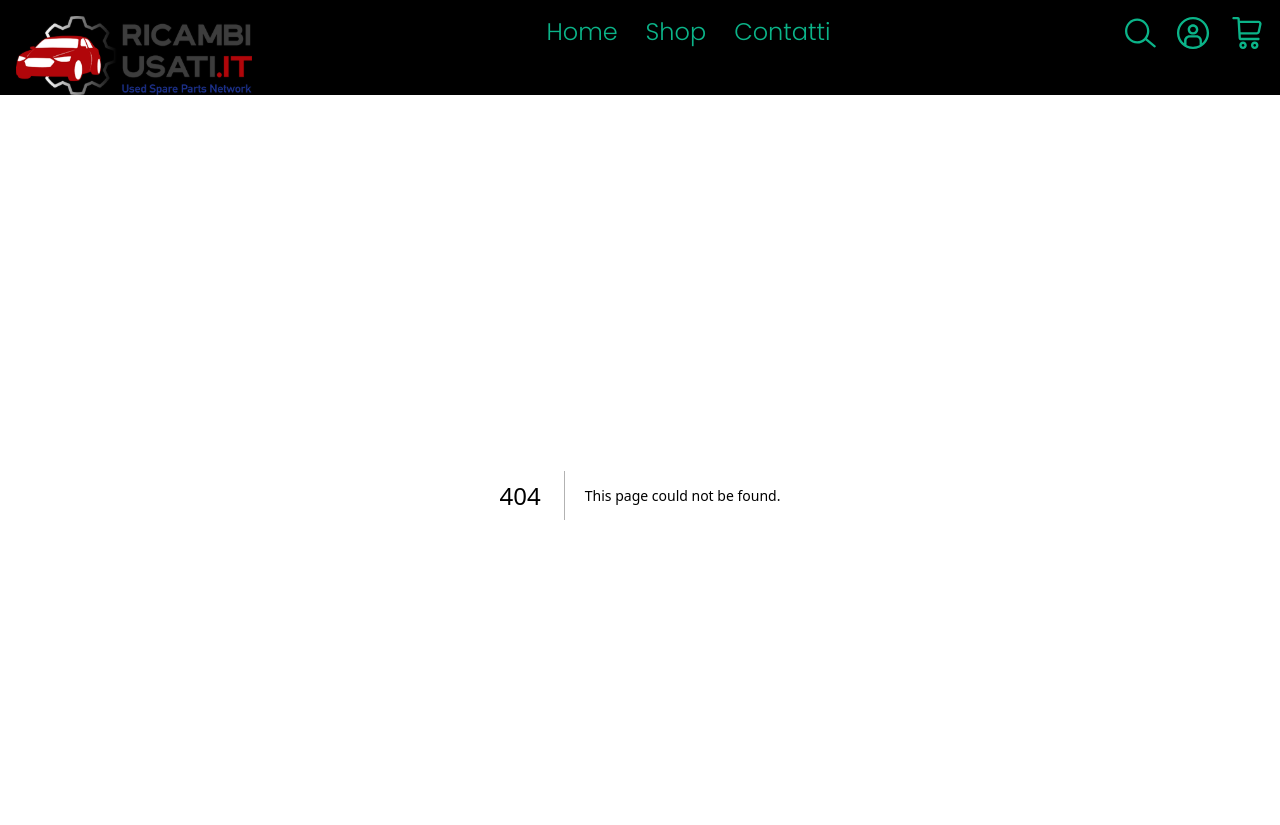
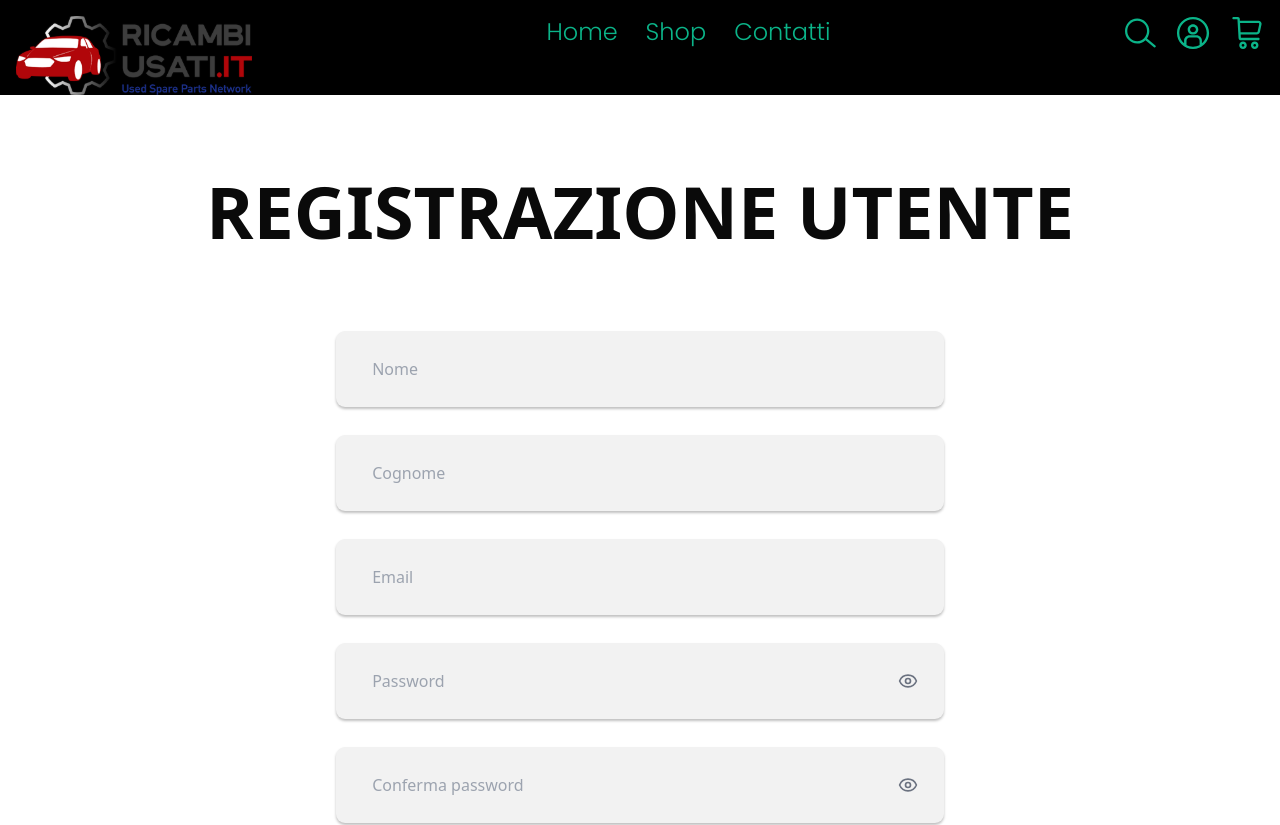
Before and after one commit to IvanCardi/ricambi-usati-fe, a Next.js app: page /registrazione-privati in a window 1280 px wide. Before the commit this address had no page. Shown: the top 825 px of the page. Built offline with nearby package versions, Linux system fonts and the light colour scheme.

Commit message:
feat: adds private registration page

```diff
--- /dev/null
+++ b/src/app/components/form-pass-input.tsx
@@ -0,0 +1,35 @@
+import { Eye, EyeClosed } from "lucide-react";
+import { DetailedHTMLProps, InputHTMLAttributes, useState } from "react";
+
+export default function FormPassInput(
+  props: DetailedHTMLProps<
+    InputHTMLAttributes<HTMLInputElement>,
+    HTMLInputElement
+  >
+) {
+  const [showPass, setShowPass] = useState(false);
+
+  return (
+    <div className="relative">
+      <input
+        style={{
+          boxShadow: "0px 2px 2.67px 0px #00000040",
+        }}
+        className={`w-full py-[26px] px-[36px] bg-neutral-gray rounded-[9px]`}
+        type={showPass ? "text" : "password"}
+        {...props}
+      />
+      <button
+        type="button"
+        className="absolute right-[26px] top-7 text-gray-500"
+        onClick={() => setShowPass(!showPass)}
+      >
+        {showPass ? (
+          <EyeClosed className="w-5 h-5" />
+        ) : (
+          <Eye className="w-5 h-5" />
+        )}
+      </button>
+    </div>
+  );
+}
--- a/src/app/components/form-text-input.tsx
+++ b/src/app/components/form-text-input.tsx
@@ -7,12 +7,14 @@ export default function FormTextInput(
   >
 ) {
   return (
+    <div>
       <input
         style={{
           boxShadow: "0px 2px 2.67px 0px #00000040",
         }}
-      className={`w-full py-[26px] px-[36px] bg-neutral-gray rounded-[9px] `}
+        className={`w-full py-[26px] px-[36px] bg-neutral-gray rounded-[9px]`}
         {...props}
       />
+    </div>
   );
 }
--- /dev/null
+++ b/src/app/registrazione-privati/page.tsx
@@ -0,0 +1,18 @@
+import MainContainer from "../components/mainContainer";
+import PrivateRegistrationForm from "./private-registration-form";
+
+export default function PrivateRegistration() {
+  return (
+    <MainContainer>
+      <div className="h-[80px]"></div>
+      <div className="w-fit m-auto flex flex-col gap-[84px]">
+        <h1 className="font-bold text-[72px]/[72px] uppercase w-fit">
+          Registrazione utente
+        </h1>
+        <div className="w-[70%] m-auto">
+          <PrivateRegistrationForm />
+        </div>
+      </div>
+    </MainContainer>
+  );
+}
--- /dev/null
+++ b/src/app/registrazione-privati/private-registration-form.tsx
@@ -0,0 +1,140 @@
+"use client";
+import {
+  Form,
+  FormControl,
+  FormField,
+  FormItem,
+  FormMessage,
+} from "@/components/ui/form";
+import { zodResolver } from "@hookform/resolvers/zod";
+import { useForm } from "react-hook-form";
+import { z } from "zod";
+import Button from "../components/button";
+import FormPassInput from "../components/form-pass-input";
+import FormTextInput from "../components/form-text-input";
+
+const formSchema = z
+  .object({
+    firstName: z.string().nonempty("Inserire il nome"),
+    lastName: z.string().nonempty("Inserire il cognome"),
+    email: z.string().email("Inserire una mail corretta"),
+    password: z
+      .string()
+      .min(8, "La password deve essere lunga almeno 8 caratteri")
+      .regex(/[A-Z]/, "La password deve contenere almeno una lettera maiuscola")
+      .regex(/[a-z]/, "La password deve contenere almeno una lettera minuscola")
+      .regex(/\d/, "La password deve contenere almeno un numero")
+      .regex(
+        /[@$!%*?&]/,
+        "La password deve contenere almeno un carattere speciale (@$!%*?&)"
+      )
+      .refine((password) => !/\s/.test(password), {
+        message: "La password non può contenere spazi",
+      }),
+    confirmPassword: z.string(),
+  })
+  .refine((data) => data.password === data.confirmPassword, {
+    message: "La password non corrisponde",
+    path: ["confirmPassword"], // This highlights the confirmPassword field in errors
+  });
+
+export default function PrivateRegistrationForm() {
+  const form = useForm<z.infer<typeof formSchema>>({
+    resolver: zodResolver(formSchema),
+    defaultValues: {
+      firstName: "",
+      lastName: "",
+      email: "",
+      password: "",
+      confirmPassword: "",
+    },
+  });
+
+  const onSubmit = async (values: z.infer<typeof formSchema>) => {
+    console.log(values);
+  };
+
+  return (
+    <Form {...form}>
+      <form
+        onSubmit={form.handleSubmit(onSubmit)}
+        // onKeyDown={(e) => {
+        //   if (e.key === "Enter") {
+        //     e.preventDefault();
+        //   }
+        // }}
+        className="flex flex-col gap-10 w-full m-auto"
+      >
+        <div className="flex flex-col gap-7">
+          <FormField
+            control={form.control}
+            name="firstName"
+            render={({ field }) => (
+              <FormItem className="w-full">
+                <FormControl>
+                  <FormTextInput {...field} placeholder="Nome" />
+                </FormControl>
+                <FormMessage />
+              </FormItem>
+            )}
+          />
+          <FormField
+            control={form.control}
+            name="lastName"
+            render={({ field }) => (
+              <FormItem className="w-full">
+                <FormControl>
+                  <FormTextInput {...field} placeholder="Cognome" />
+                </FormControl>
+                <FormMessage />
+              </FormItem>
+            )}
+          />
+          <FormField
+            control={form.control}
+            name="email"
+            render={({ field }) => (
+              <FormItem className="w-full">
+                <FormControl>
+                  <FormTextInput {...field} placeholder="Email" />
+                </FormControl>
+                <FormMessage />
+              </FormItem>
+            )}
+          />
+          <FormField
+            control={form.control}
+            name="password"
+            render={({ field }) => (
+              <FormItem className="w-full">
+                <FormControl>
+                  <FormPassInput {...field} placeholder="Password" />
+                </FormControl>
+                <FormMessage />
+              </FormItem>
+            )}
+          />
+          <FormField
+            control={form.control}
+            name="confirmPassword"
+            render={({ field }) => (
+              <FormItem className="w-full">
+                <FormControl>
+                  <FormPassInput {...field} placeholder="Conferma password" />
+                </FormControl>
+                <FormMessage />
+              </FormItem>
+            )}
+          />
+        </div>
+        <Button
+          className="bg-secondary-blue text-white font-bold text-[32px]/[32px] uppercase"
+          type="submit"
+        >
+          Registrati
+        </Button>
+        {/*  <Button type="submit">Aggiungi</Button> */}
+      </form>
+    </Form>
+  );
+}
--- a/tailwind.config.ts
+++ b/tailwind.config.ts
@@ -13,6 +13,7 @@ export default {
       colors: {
         "primary-green": "#0BB489",
         "neutral-gray": "#F2F2F2",
+        "secondary-blue": "#4285F4",
         background: "hsl(var(--background))",
         foreground: "hsl(var(--foreground))",
         card: {
```
Lines whose indentation alone changed are shown as unchanged.
